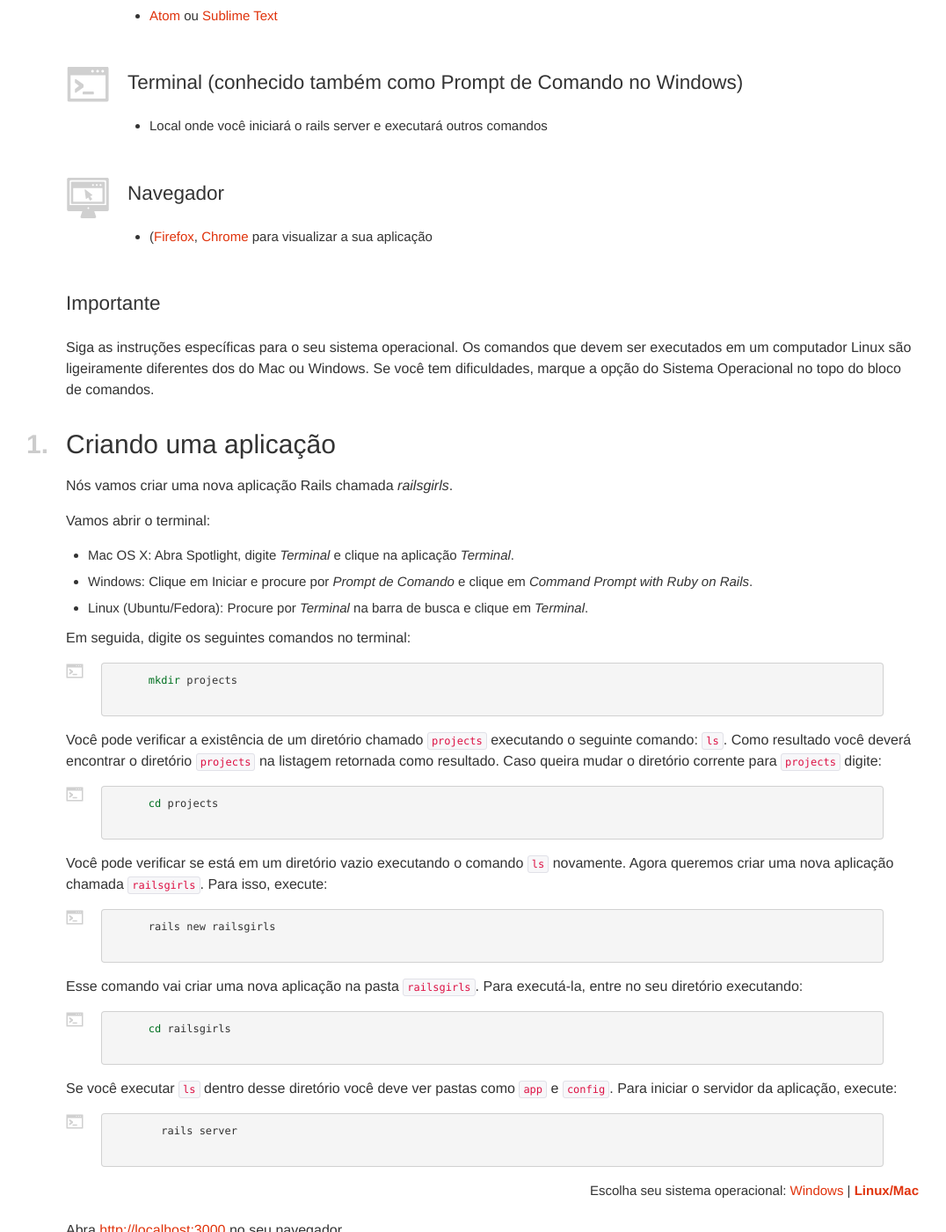
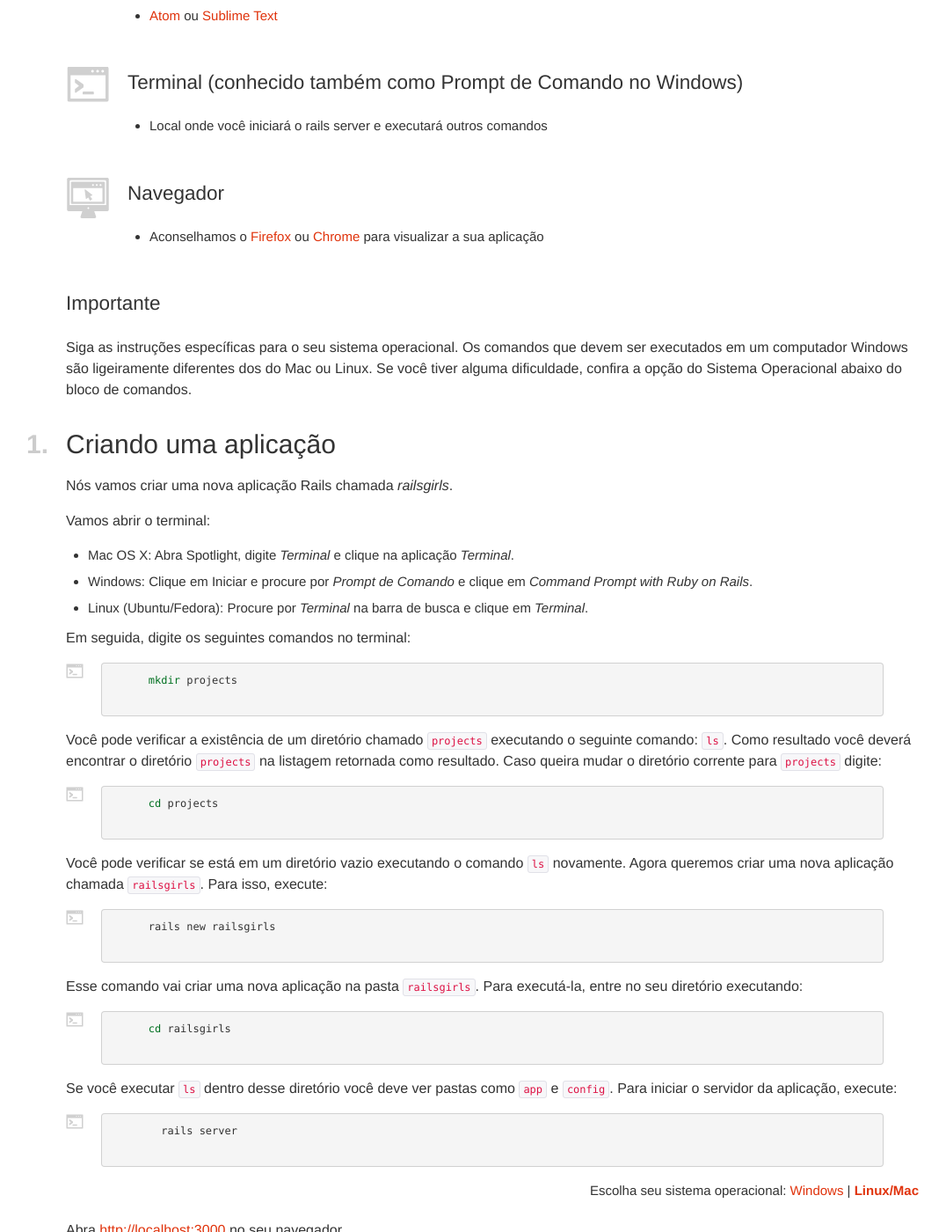
Before and after one commit to railsgirls/guides.railsgirls.com, a Jekyll site: the page built from _posts/2015-11-30-rails-girls-app-tutorial-1.markdown, in a window 1280 px wide and 1400 px high, scrolled down 527 px. Shown: the whole window at 88% size, without its empty margins (10-1086 px from the left). Built offline with Jekyll 4.4.1, drawn with Linux system fonts in a browser that asks for light colours; nearby versions of some CDN libraries; some of the changed text lies outside the part shown.

Commit message:
Improving first tutorial

```diff
--- a/_posts/2015-11-30-rails-girls-app-tutorial-1.markdown
+++ b/_posts/2015-11-30-rails-girls-app-tutorial-1.markdown
@@ -32,14 +32,14 @@ Antes de começar a desenvolver, siga o [Guia De Instalação]({{  site.baseurl
 
 ### Navegador
 
-* ([Firefox](http://br.mozdev.org/){:target="_blank"}, [Chrome](https://www.google.com.br/chrome/browser/desktop/){:target="_blank"} para visualizar a sua aplicação
+* Aconselhamos o [Firefox](http://br.mozdev.org/){:target="_blank"} ou [Chrome](https://www.google.com.br/chrome/browser/desktop/){:target="_blank"} para visualizar a sua aplicação
 
 </div>
 
 ### Importante
 
-Siga as instruções específicas para o seu sistema operacional. Os comandos que devem ser executados em um computador Linux são ligeiramente diferentes dos do Mac ou Windows.
-Se você tem dificuldades, marque a opção do Sistema Operacional no topo do bloco de comandos.
+Siga as instruções específicas para o seu sistema operacional. Os comandos que devem ser executados em um computador Windows são ligeiramente diferentes dos do Mac ou Linux.
+Se você tiver alguma dificuldade, confira a opção do Sistema Operacional abaixo do bloco de comandos.
 
 ## *1.*Criando uma aplicação
 
```
Also changed, not shown: other parts of _posts/2015-11-30-rails-girls-app-tutorial-1.markdown (+6 -7 lines).
